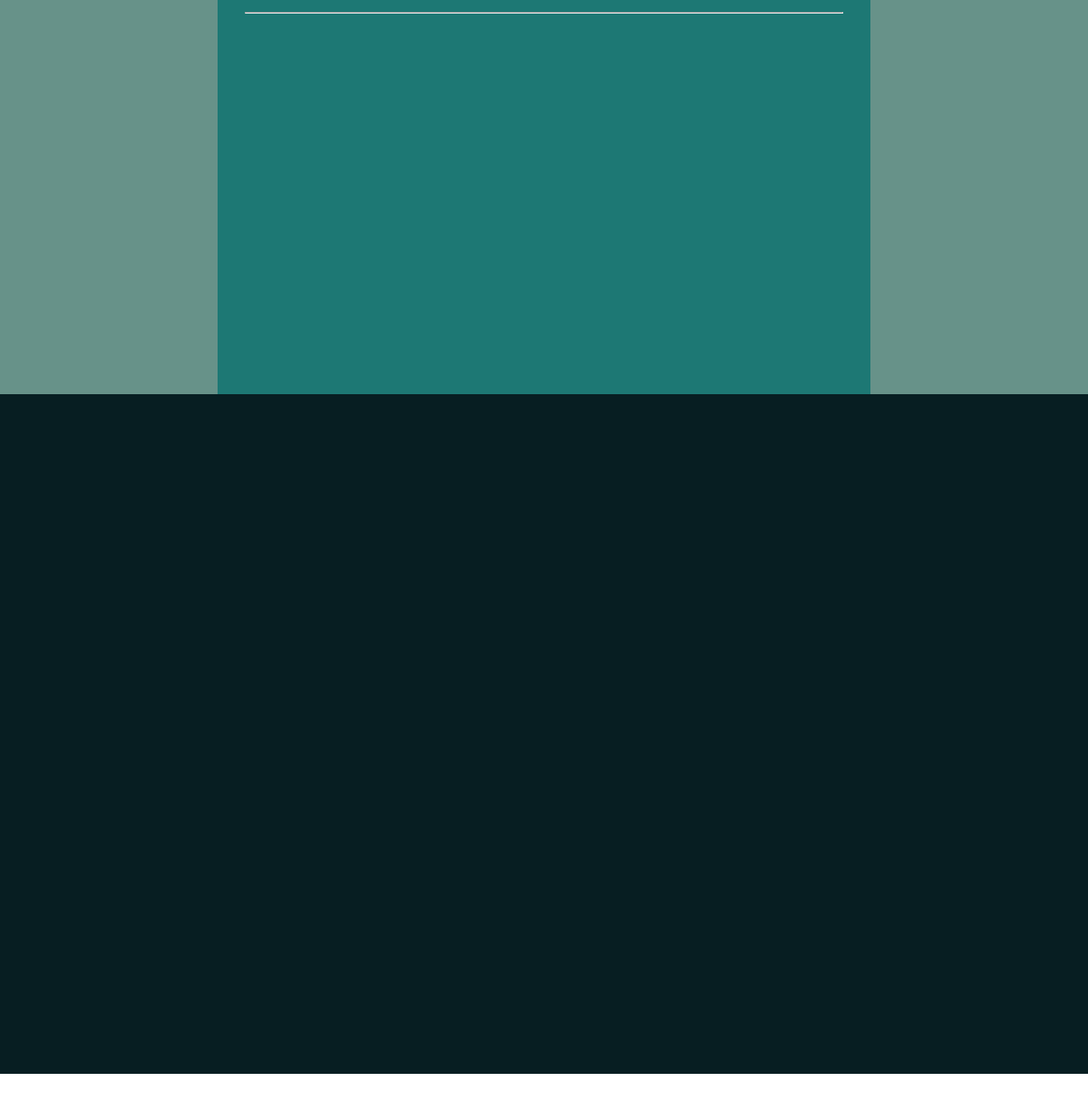
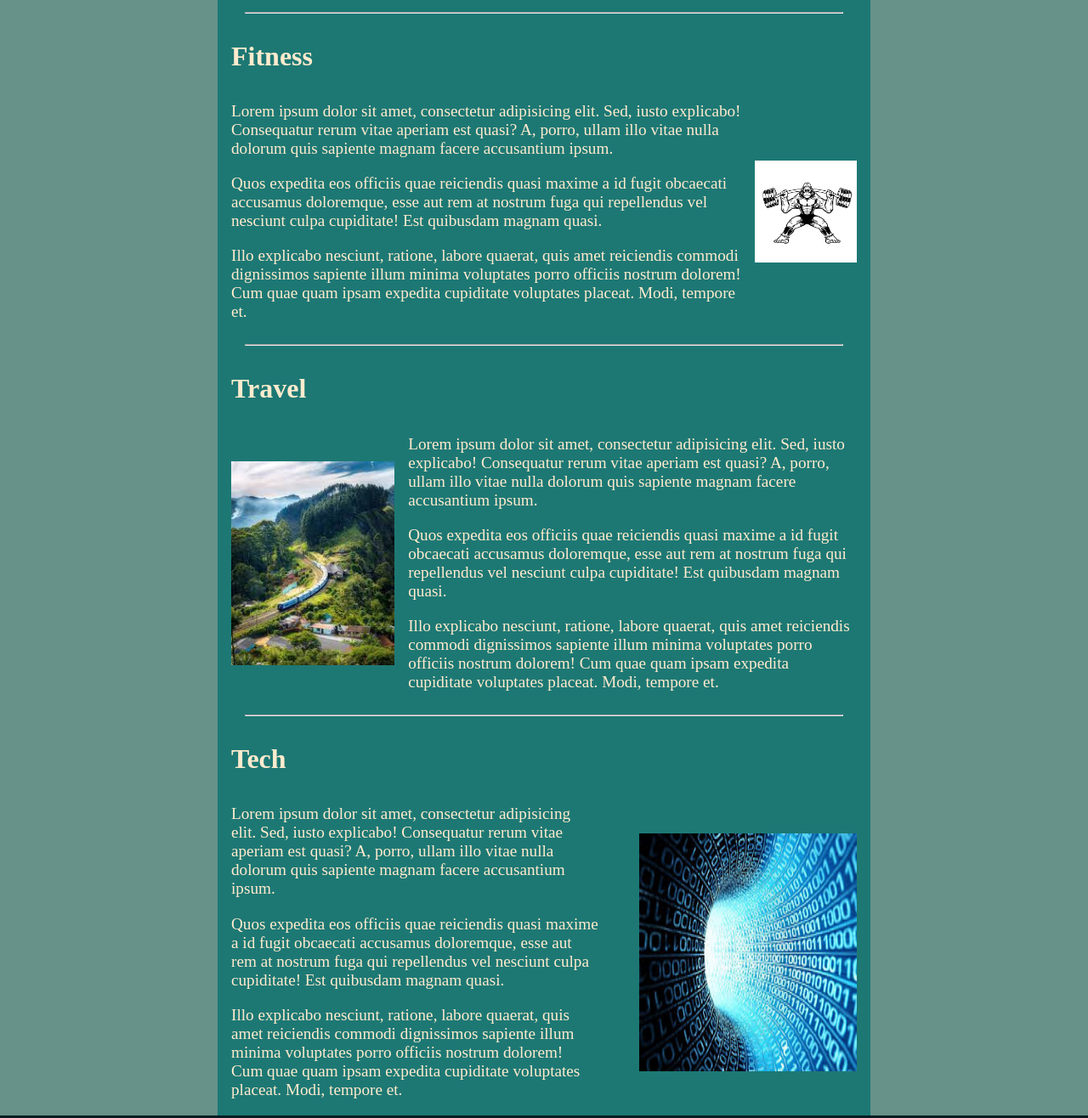
Before and after one commit to phasmatis/personal-website-pt1, a plain HTML site: page about.html in a window 1280 px wide. Shown: the part 240-1556 px from the top of the page at 85% size. Before the commit the page ends 1504 px from the top, so only its background shows below. Drawn offline with Linux system fonts and the light colour scheme.

Commit message:
added content to about me page

```diff
--- a/about.html
+++ b/about.html
@@ -24,6 +24,80 @@
       <main>
         <h2>Exploring the Tapestry: Fitness, Travel, and Tech in Harmony</h2>
         <hr />
+        <h3>Fitness</h3>
+        <div>
+          <div>
+          <p class="fitness">
+            Lorem ipsum dolor sit amet, consectetur adipisicing elit. Sed, iusto
+            explicabo! Consequatur rerum vitae aperiam est quasi? A, porro,
+            ullam illo vitae nulla dolorum quis sapiente magnam facere
+            accusantium ipsum.
+          </p>
+          <p class="fitness">
+            Quos expedita eos officiis quae reiciendis quasi maxime a id fugit
+            obcaecati accusamus doloremque, esse aut rem at nostrum fuga qui
+            repellendus vel nesciunt culpa cupiditate! Est quibusdam magnam
+            quasi.
+          </p>
+          <p class="fitness">
+            Illo explicabo nesciunt, ratione, labore quaerat, quis amet
+            reiciendis commodi dignissimos sapiente illum minima voluptates
+            porro officiis nostrum dolorem! Cum quae quam ipsam expedita
+            cupiditate voluptates placeat. Modi, tempore et.
+          </p>
+        </div>
+        <img src="fitness.png" alt="fitness" class="ape" />
+        </div>
+        <hr>
+        <h3>Travel</h3>
+        <div>
+            <img src="Travel.jpeg" alt="travel" class="travel" />
+            <div>
+            <p class="fitness">
+              Lorem ipsum dolor sit amet, consectetur adipisicing elit. Sed, iusto
+              explicabo! Consequatur rerum vitae aperiam est quasi? A, porro,
+              ullam illo vitae nulla dolorum quis sapiente magnam facere
+              accusantium ipsum.
+            </p>
+            <p class="fitness">
+              Quos expedita eos officiis quae reiciendis quasi maxime a id fugit
+              obcaecati accusamus doloremque, esse aut rem at nostrum fuga qui
+              repellendus vel nesciunt culpa cupiditate! Est quibusdam magnam
+              quasi.
+            </p>
+            <p class="fitness">
+              Illo explicabo nesciunt, ratione, labore quaerat, quis amet
+              reiciendis commodi dignissimos sapiente illum minima voluptates
+              porro officiis nostrum dolorem! Cum quae quam ipsam expedita
+              cupiditate voluptates placeat. Modi, tempore et.
+            </p>
+        </div>
+          </div>
+          <hr>
+          <h3>Tech</h3>
+          <div>
+            <div>
+            <p class="fitness">
+              Lorem ipsum dolor sit amet, consectetur adipisicing elit. Sed, iusto
+              explicabo! Consequatur rerum vitae aperiam est quasi? A, porro,
+              ullam illo vitae nulla dolorum quis sapiente magnam facere
+              accusantium ipsum.
+            </p>
+            <p class="fitness">
+              Quos expedita eos officiis quae reiciendis quasi maxime a id fugit
+              obcaecati accusamus doloremque, esse aut rem at nostrum fuga qui
+              repellendus vel nesciunt culpa cupiditate! Est quibusdam magnam
+              quasi.
+            </p>
+            <p class="fitness">
+              Illo explicabo nesciunt, ratione, labore quaerat, quis amet
+              reiciendis commodi dignissimos sapiente illum minima voluptates
+              porro officiis nostrum dolorem! Cum quae quam ipsam expedita
+              cupiditate voluptates placeat. Modi, tempore et.
+            </div>
+            </p>
+            <img src="tech.jpeg" alt="tech" class="tech" />
+          </div>
       </main>
       <aside></aside>
     </div>
--- a/style.css
+++ b/style.css
@@ -52,6 +52,12 @@ h2 {
     font-size: 3rem;
     color: blanchedalmond;
 }
+h3 {
+    margin-left: 1rem;
+    font-size: 2rem;
+    margin-bottom: 1rem;
+    color: blanchedalmond;
+}
 hr {
     margin-left: 2rem;
     margin-right: 2rem;
@@ -61,6 +67,25 @@ p {
     margin-left: 1rem;
     margin-right: 1rem;
     font-size: 1.5rem;
+}
+.ape {
+    margin-right: 1rem;
+    height: 15vh;
+    width: 15vw;
+}
+.fitness {
+    display: flex;
+    font-size: 1.2rem;
+}
+.travel {
+    margin-left: 1rem;
+    height: 30vh;
+    width: 20vw;
+}
+.tech {
+    margin-right: 1rem;
+    height: 35vh;
+    width: 20vw;
 }
 .quote {
     margin-top: 4rem;
@@ -88,7 +113,7 @@ body>div {
 footer {
     width: 100vw;
     background-color: #071E22;
-    height: 100vh
+    height: 10vh
 
 }
 .icon {
```
Also changed, not shown: Travel.jpeg (added), fitness.png (added), tech.jpeg (added).
